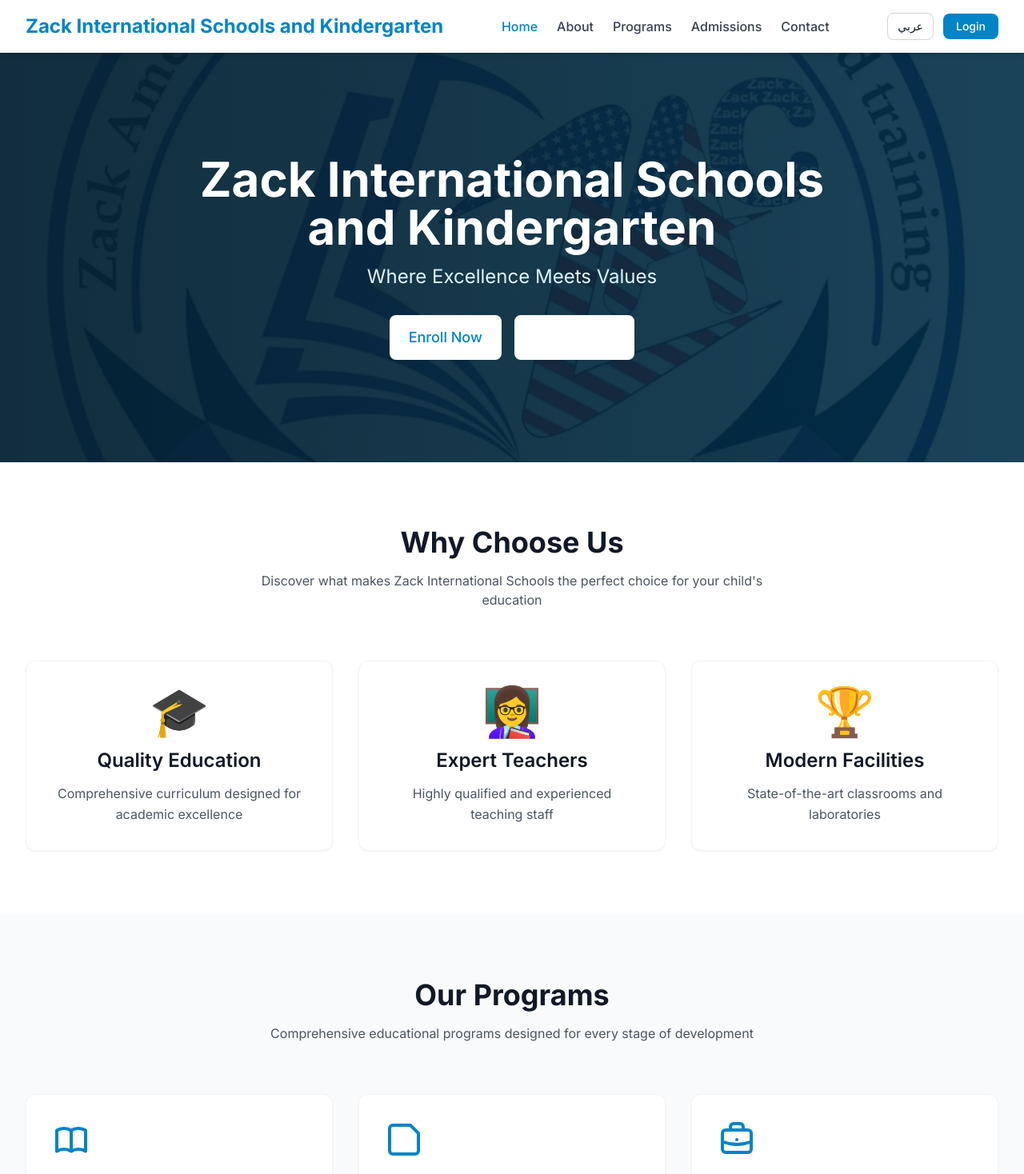
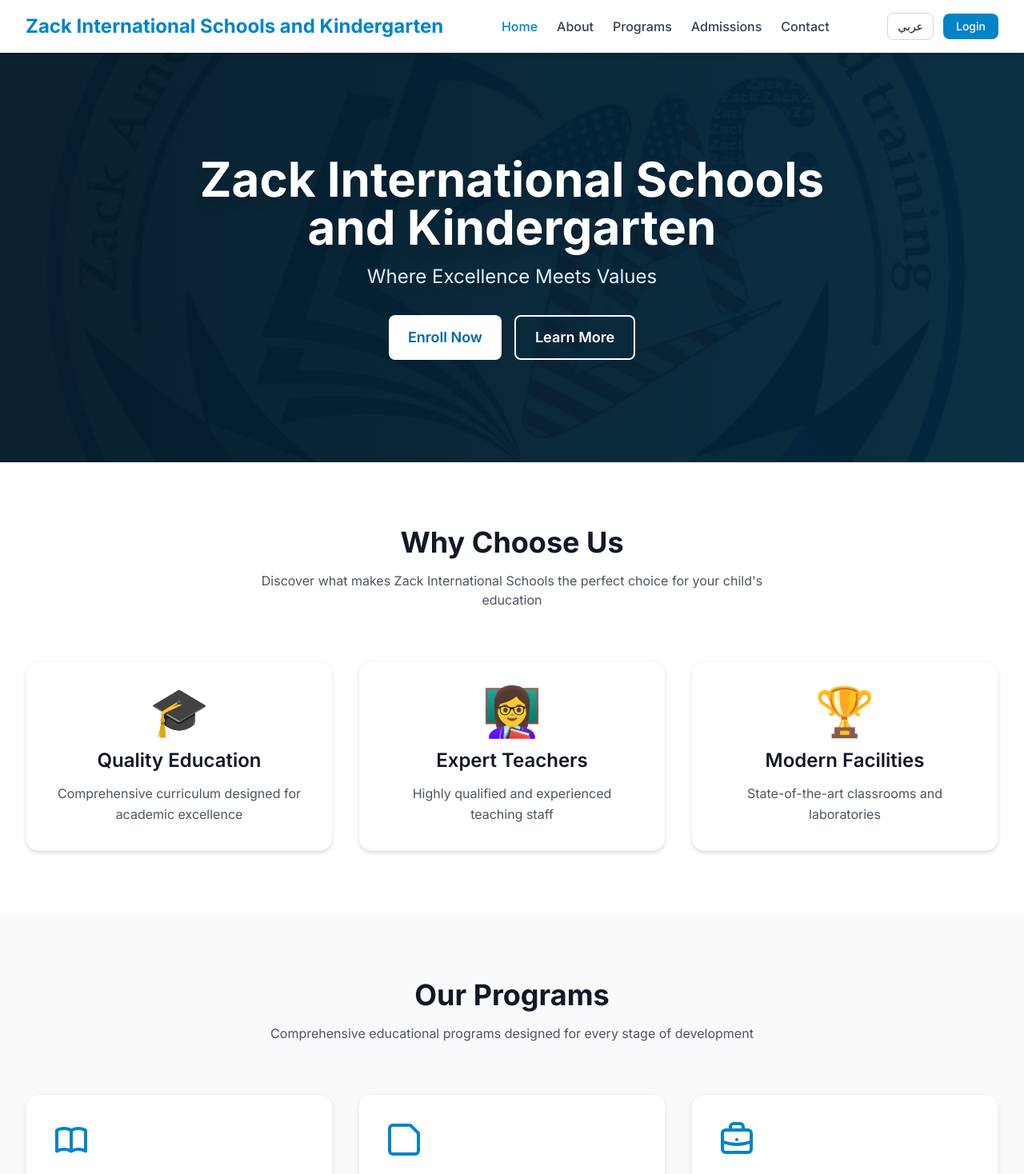
Before and after one commit to AbdelrahimAdam/shcool-system, a Vue app: page / in a window 1280 px wide. Shown: the top 1468 px of the page at 80% size. Built offline with nearby package versions, Linux system fonts and the light colour scheme.

Commit message:
Update HomePage.vue

```diff
--- a/src/modules/public/HomePage.vue
+++ b/src/modules/public/HomePage.vue
@@ -7,7 +7,7 @@
       <section class="relative py-16 md:py-24 lg:py-32 overflow-hidden">
         <!-- Background Image -->
         <div class="absolute inset-0 z-0">
-          <div class="absolute inset-0 bg-black/50 z-10"></div>
+          <div class="absolute inset-0 bg-black/60 z-10"></div> <!-- Increased opacity for better contrast -->
           <img
             src="/images/school-hero.jpeg"
             alt="Students learning at Zack International Schools"
@@ -15,27 +15,27 @@
             loading="eager"
           />
           <!-- Fallback gradient if image doesn't load -->
-          <div class="absolute inset-0 bg-gradient-to-r from-primary-900/90 to-primary-700/80 z-0"></div>
+          <div class="absolute inset-0 bg-gradient-to-r from-primary-900/95 to-primary-700/90 z-0"></div>
         </div>
 
         <div class="container mx-auto px-4 sm:px-6 lg:px-8 relative z-20">
           <div class="text-center max-w-4xl mx-auto">
-            <h1 class="text-3xl sm:text-4xl md:text-5xl lg:text-6xl font-bold text-white mb-4 leading-tight">
+            <h1 class="text-3xl sm:text-4xl md:text-5xl lg:text-6xl font-bold text-white mb-4 leading-tight drop-shadow-lg">
               {{ languageStore.t('schoolName') }}
             </h1>
-            <p class="text-lg sm:text-xl md:text-2xl mb-6 md:mb-8 text-primary-100">
+            <p class="text-lg sm:text-xl md:text-2xl mb-6 md:mb-8 text-primary-100 drop-shadow-md">
               {{ languageStore.t('tagline') }}
             </p>
             <div class="flex flex-col sm:flex-row gap-4 justify-center">
               <router-link
                 to="/admissions"
-                class="btn-primary bg-white text-primary-600 hover:bg-gray-100 hover:shadow-lg transition-all duration-300 px-6 py-3 text-base md:text-lg"
+                class="btn-primary bg-white text-primary-700 hover:bg-gray-100 hover:shadow-lg transition-all duration-300 px-6 py-3 text-base md:text-lg font-semibold"
               >
                 {{ languageStore.t('enrollNow') }}
               </router-link>
               <router-link
                 to="/about"
-                class="btn-outline border-2 border-white text-white hover:bg-white hover:text-primary-600 transition-all duration-300 px-6 py-3 text-base md:text-lg"
+                class="border-2 border-white text-white bg-transparent backdrop-blur-sm hover:bg-white hover:text-primary-700 transition-all duration-300 px-6 py-3 text-base md:text-lg font-semibold rounded-lg"
               >
                 {{ languageStore.t('learnMore') }}
               </router-link>
@@ -51,7 +51,7 @@
             <h2 class="text-2xl sm:text-3xl md:text-4xl font-bold text-gray-900 mb-4">
               {{ languageStore.t('whyChooseUs') }}
             </h2>
-            <p class="text-gray-600 max-w-2xl mx-auto">
+            <p class="text-gray-600 max-w-2xl mx-auto text-base">
               {{ languageStore.t('whyChooseUsDesc') }}
             </p>
           </div>
@@ -85,7 +85,7 @@
             <h2 class="text-2xl sm:text-3xl md:text-4xl font-bold text-gray-900 mb-4">
               {{ languageStore.t('ourPrograms') }}
             </h2>
-            <p class="text-gray-600 max-w-2xl mx-auto">
+            <p class="text-gray-600 max-w-2xl mx-auto text-base">
               {{ languageStore.t('ourProgramsDesc') }}
             </p>
           </div>
@@ -142,15 +142,15 @@
       <!-- Call to Action Section -->
       <section class="bg-primary-600 py-12 md:py-16 lg:py-20">
         <div class="container mx-auto px-4 sm:px-6 lg:px-8 text-center">
-          <h2 class="text-2xl sm:text-3xl md:text-4xl font-bold text-white mb-4">
+          <h2 class="text-2xl sm:text-3xl md:text-4xl font-bold text-white mb-4 drop-shadow-md">
             {{ languageStore.t('startYourJourney') }}
           </h2>
-          <p class="text-primary-100 mb-8 max-w-2xl mx-auto">
+          <p class="text-primary-100 mb-8 max-w-2xl mx-auto text-base">
             {{ languageStore.t('startYourJourneyDesc') }}
           </p>
           <router-link
             to="/admissions"
-            class="inline-block bg-white text-primary-600 px-8 py-3 rounded-lg font-semibold hover:bg-gray-100 transition-all duration-300 shadow-lg hover:shadow-xl"
+            class="inline-block bg-white text-primary-700 px-8 py-3 rounded-lg font-semibold hover:bg-gray-100 transition-all duration-300 shadow-lg hover:shadow-xl"
           >
             {{ languageStore.t('contactUsToday') }}
           </router-link>
@@ -169,3 +169,37 @@ import PublicFooter from '@/components/public/PublicFooter.vue'
 
 const languageStore = useLanguageStore()
 </script>
+
+<style scoped>
+/* Additional improvements for buttons and text visibility */
+.card {
+  background-color: white;
+  border-radius: 1rem;
+  box-shadow: 0 4px 6px -1px rgba(0, 0, 0, 0.1), 0 2px 4px -1px rgba(0, 0, 0, 0.06);
+  transition: all 0.3s ease;
+}
+
+.btn-primary {
+  border-radius: 0.5rem;
+  font-weight: 600;
+  box-shadow: 0 1px 2px 0 rgba(0, 0, 0, 0.05);
+}
+
+/* Ensure all outline buttons are visible */
+.border-2 {
+  border-width: 2px;
+}
+
+.backdrop-blur-sm {
+  backdrop-filter: blur(4px);
+}
+
+/* Improve contrast for text on hero */
+.drop-shadow-lg {
+  filter: drop-shadow(0 10px 8px rgb(0 0 0 / 0.04)) drop-shadow(0 4px 3px rgb(0 0 0 / 0.1));
+}
+
+.drop-shadow-md {
+  filter: drop-shadow(0 4px 3px rgb(0 0 0 / 0.07)) drop-shadow(0 2px 2px rgb(0 0 0 / 0.06));
+}
+</style>
```
